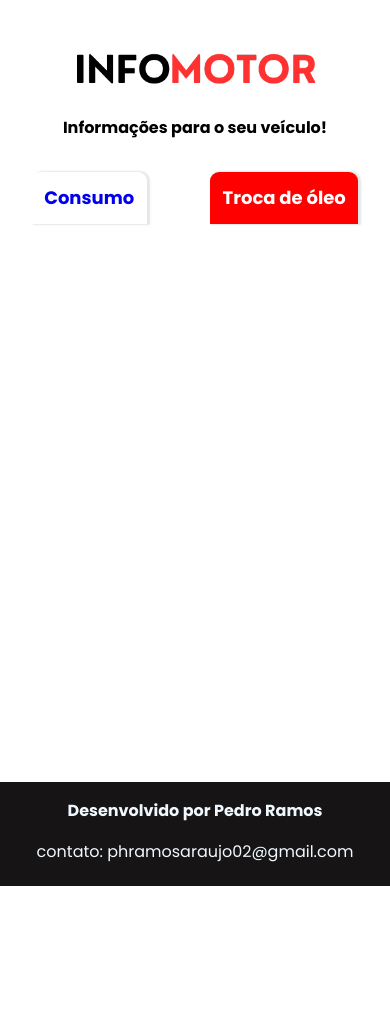
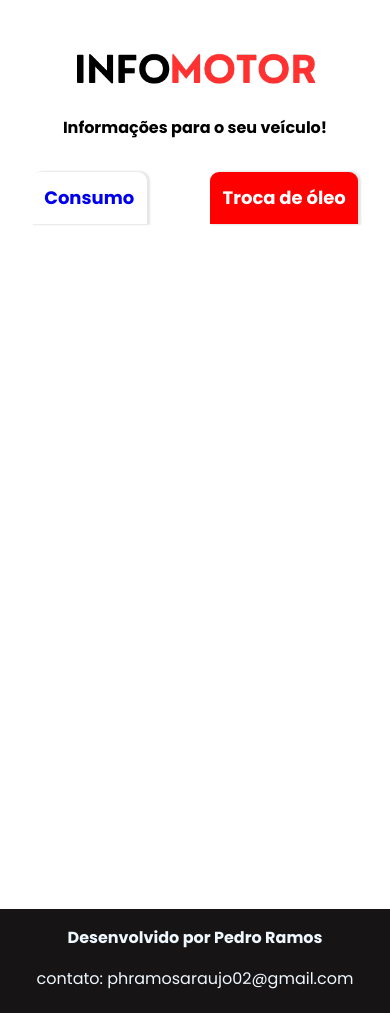
Before and after one commit to PedroRamos02/InfoMotor, a React (Vite) app: page / in a window 390 px wide. Built offline with nearby package versions, Linux system fonts and the light colour scheme.

Commit message:
Update Rodape.module.css

```diff
--- a/src/components/Rodape/Rodape.module.css
+++ b/src/components/Rodape/Rodape.module.css
@@ -18,3 +18,11 @@ p {
     color: aliceblue;
     font-size: 0.5 em;
 }
+
+@media screen and (max-width: 800px) {
+    footer {
+        bottom: -20%;
+        left: 0;
+        position:absolute;
+    }
+  }
```
